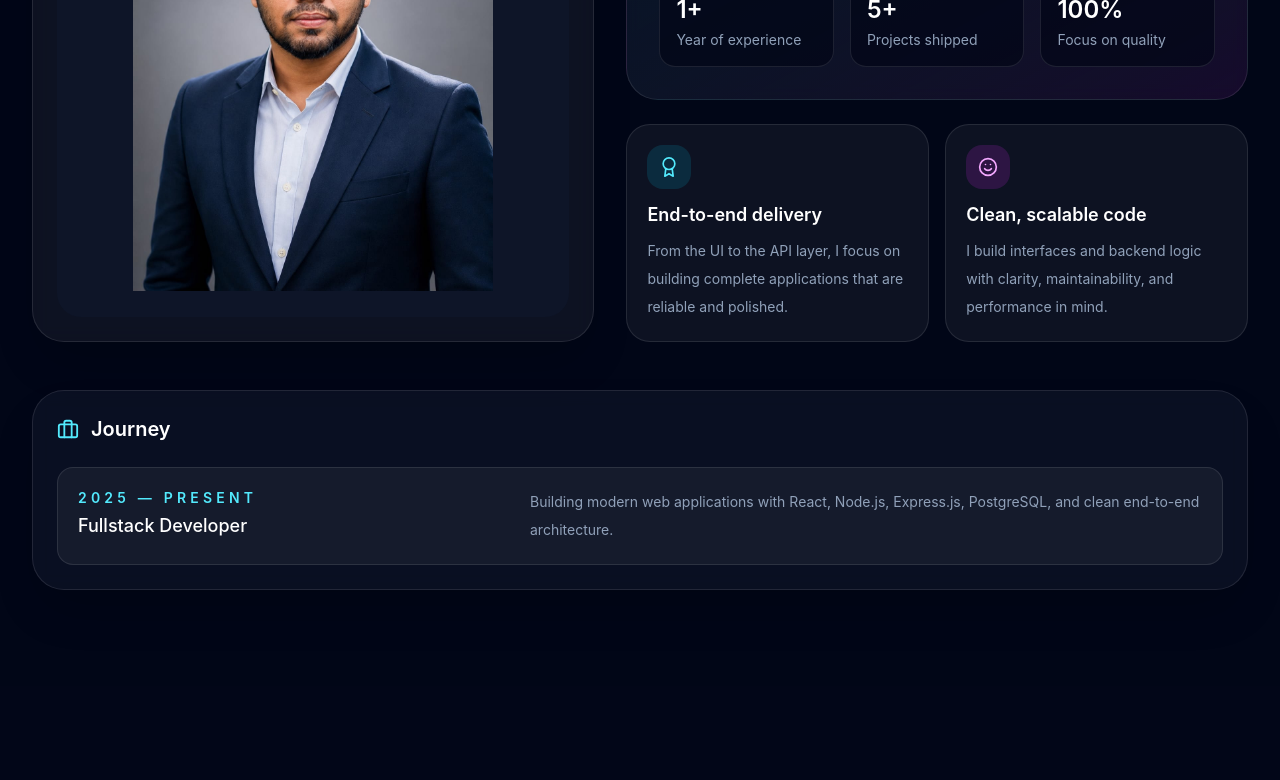
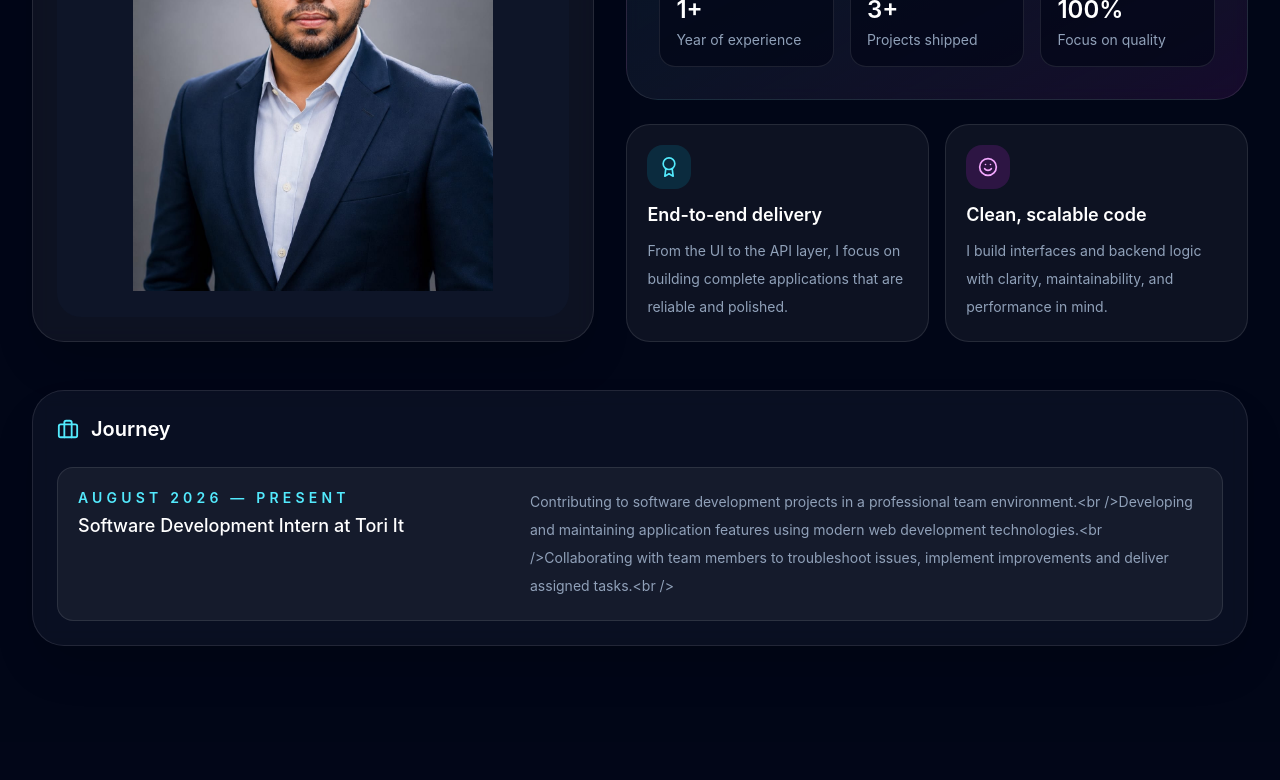
Before and after one commit to Ifthekhar55/Portfolio-Website, a React (Vite) app: page / in a window 1280 px wide. Shown: the part 1942-2722 px from the top of the page. Built offline with nearby package versions, Linux system fonts and the light colour scheme.

Commit message:
Updated Resume

```diff
--- a/src/About/About.jsx
+++ b/src/About/About.jsx
@@ -8,15 +8,15 @@ import SectionHeading from '../components/SectionHeading.jsx';
 
 const stats = [
   { value: '1+', label: 'Year of experience' },
-  { value: '5+', label: 'Projects shipped' },
+  { value: '3+', label: 'Projects shipped' },
   { value: '100%', label: 'Focus on quality' },
 ];
 
 const timeline = [
   {
-    year: '2025 — Present',
-    title: 'Fullstack Developer',
-    text: 'Building modern web applications with React, Node.js, Express.js, PostgreSQL, and clean end-to-end architecture.',
+    year: 'August 2026 — Present',
+    title: 'Software Development Intern at Tori It',
+    text: 'Contributing to software development projects in a professional team environment.<br />Developing and maintaining application features using modern web development technologies.<br />Collaborating with team members to troubleshoot issues, implement improvements and deliver assigned tasks.<br />',
   },
 ];
 
```
